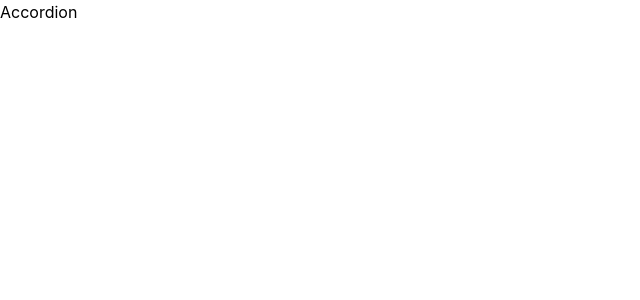
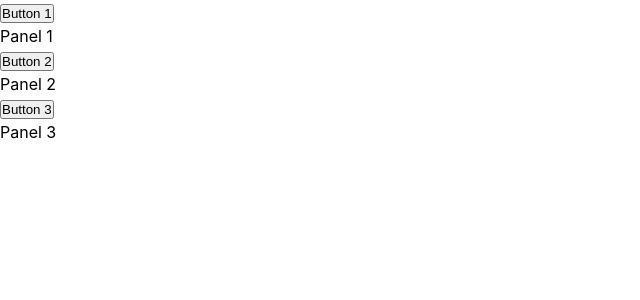
Before and after one commit to dbergstrom8/headless-accordion, a React (Vite) app: page / in a window 1280 px wide. Shown: the top 300 px of the page, without its empty margins (0-640 px from the left). Built offline with nearby package versions, Linux system fonts and the light colour scheme.

Commit message:
Feat: Create Accordion Element Components

```diff
--- a/src/App.tsx
+++ b/src/App.tsx
@@ -1,5 +1,24 @@
+import { Accordion } from "./components/Accordion.tsx";
+
 function App() {
-  return <>Accordion</>;
+  return (
+    <>
+      <Accordion as="p">
+        <Accordion.Item>
+          <Accordion.Button>Button 1</Accordion.Button>
+          <Accordion.Panel>Panel 1</Accordion.Panel>
+        </Accordion.Item>
+        <Accordion.Item>
+          <Accordion.Button>Button 2</Accordion.Button>
+          <Accordion.Panel>Panel 2</Accordion.Panel>
+        </Accordion.Item>
+        <Accordion.Item>
+          <Accordion.Button>Button 3</Accordion.Button>
+          <Accordion.Panel>Panel 3</Accordion.Panel>
+        </Accordion.Item>
+      </Accordion>
+    </>
+  );
 }
 
 export default App;
--- /dev/null
+++ b/src/components/Accordion.tsx
@@ -0,0 +1,94 @@
+import { ComponentType, ElementType, forwardRef, ReactNode } from "react";
+
+const ACCORDION_NAME = "Accordion";
+const ITEM_NAME = "AccordionItem";
+const BUTTON_NAME = "AccordionTrigger";
+const PANEL_NAME = "AccordionPanel";
+
+const Accordion = forwardRef(function (
+  { children, as: Comp = "div", ...props }: AccordionProps,
+  forwardedRef
+) {
+  return (
+    <Comp {...props} ref={forwardedRef} data-hb-accordion="">
+      {children}
+    </Comp>
+  );
+});
+
+const AccordionItem = forwardRef(function (
+  { children, as: Comp = "div", ...props }: AccordionItemProps,
+  forwardedRef
+) {
+  return (
+    <Comp {...props} ref={forwardedRef} data-hb-accordion-item="">
+      {children}
+    </Comp>
+  );
+});
+
+const AccordionButton = forwardRef(function (
+  { children, as: Comp = "button", ...props }: AccordionButtonProps,
+  forwardedRef
+) {
+  return (
+    <Comp {...props} ref={forwardedRef} data-hb-accordion-button="">
+      {children}
+    </Comp>
+  );
+});
+
+const AccordionPanel = forwardRef(function (
+  { children, as: Comp = "div", ...props }: AccordionPanelProps,
+  forwardedRef
+) {
+  return (
+    <Comp {...props} ref={forwardedRef} data-hb-accordion-panel="">
+      {children}
+    </Comp>
+  );
+});
+
+Accordion.displayName = ACCORDION_NAME;
+AccordionItem.displayName = ITEM_NAME;
+AccordionButton.displayName = BUTTON_NAME;
+AccordionPanel.displayName = PANEL_NAME;
+
+const AccordionNamespace = Object.assign(Accordion, {
+  Item: AccordionItem,
+  Button: AccordionButton,
+  Panel: AccordionPanel,
+});
+
+export { AccordionNamespace as Accordion };
+
+type AccordionIndex = number | number[];
+
+interface AccordionProps {
+  children: ReactNode;
+  index?: AccordionIndex;
+  defaultIndex?: AccordionIndex;
+
+  onChange?(index?: number): void;
+
+  readOnly?: boolean;
+  multiple?: boolean;
+  collapsible?: boolean;
+  as?: ElementType | ComponentType;
+}
+
+interface AccordionItemProps {
+  as?: ElementType | ComponentType;
+  children: ReactNode;
+  disabled?: boolean;
+}
+
+interface AccordionButtonProps {
+  as?: ElementType | ComponentType;
+  children: ReactNode;
+}
+
+interface AccordionPanelProps {
+  as?: ElementType | ComponentType;
+  children: ReactNode;
+}
```
